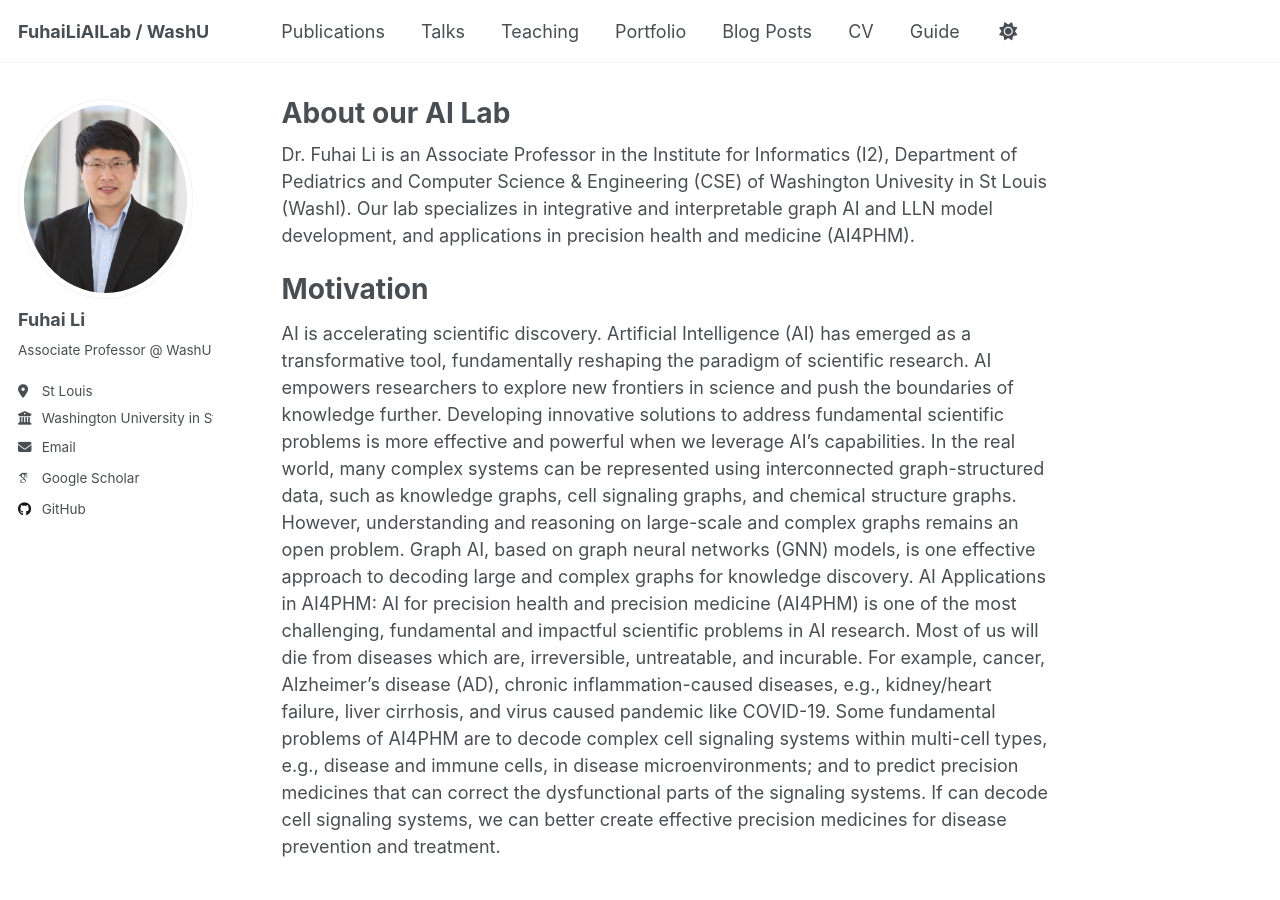
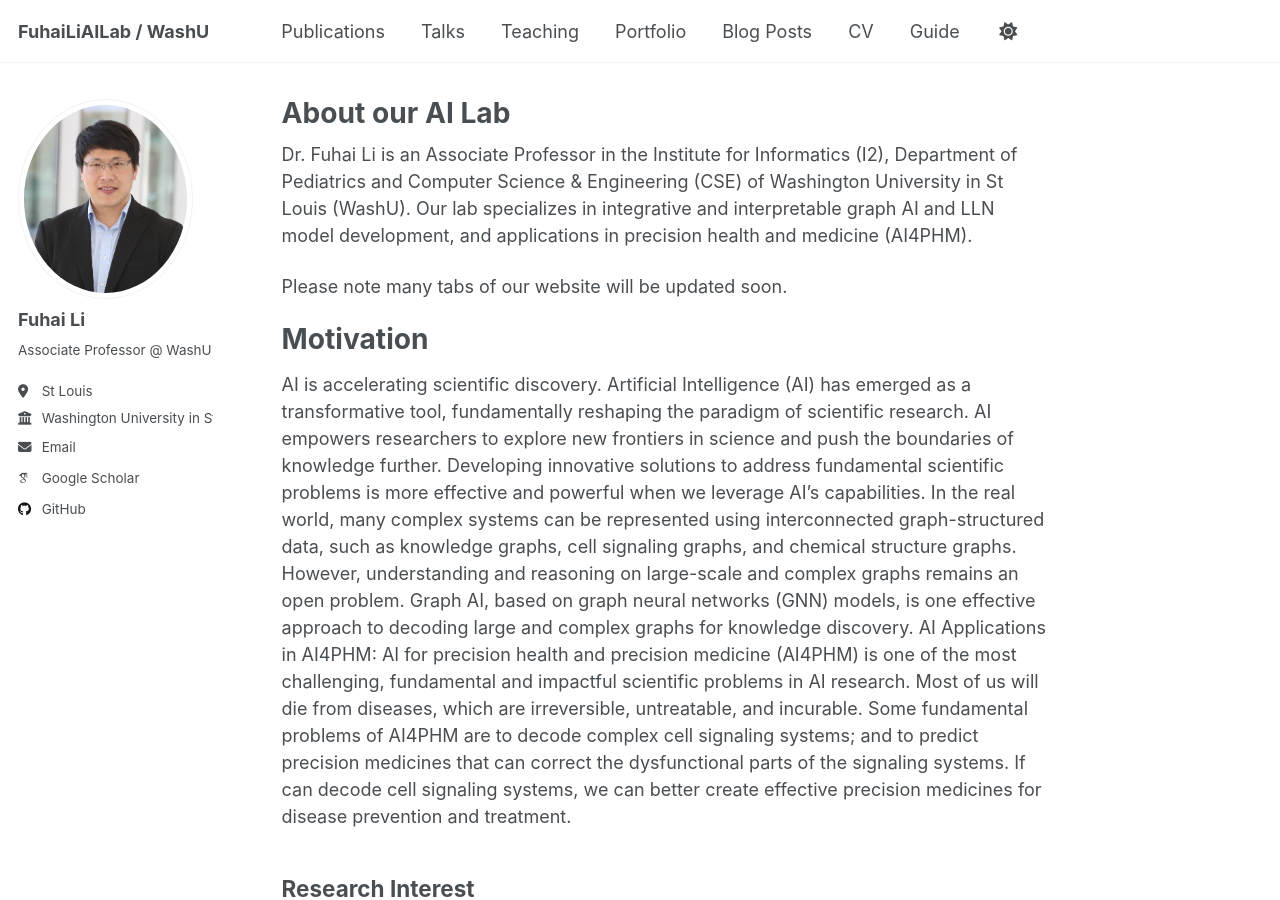
Before and after one commit to FuhaiLiAiLab/FuhaiLiAILab.github.io, a Jekyll site: the page built from _pages/about.md, in a window 1280 px wide and 900 px high. Built offline with Jekyll 4.4.1, drawn with Linux system fonts in a browser that asks for light colours; some web fonts are replaced.

Commit message:
Update about.md

```diff
--- a/_pages/about.md
+++ b/_pages/about.md
@@ -7,13 +7,14 @@ redirect_from:
   - /about.html
 ---
 
-Dr. Fuhai Li is an Associate Professor in the Institute for Informatics (I2), Department of Pediatrics and Computer Science & Engineering (CSE) of Washington Univesity in St Louis (WashI). Our lab specializes in integrative and interpretable graph AI and LLN model development, and applications in precision health and medicine (AI4PHM).
+Dr. Fuhai Li is an Associate Professor in the Institute for Informatics (I2), Department of Pediatrics and Computer Science & Engineering (CSE) of Washington University in St Louis (WashU). Our lab specializes in integrative and interpretable graph AI and LLN model development, and applications in precision health and medicine (AI4PHM).
 
+Please note many tabs of our website will be updated soon.
 
 Motivation
 ======
 AI is accelerating scientific discovery. Artificial Intelligence (AI) has emerged as a transformative tool, fundamentally reshaping the paradigm of scientific research. AI empowers researchers to explore new frontiers in science and push the boundaries of knowledge further. Developing innovative solutions to address fundamental scientific problems is more effective and powerful when we leverage AI's capabilities. In the real world, many complex systems can be represented using interconnected graph-structured data, such as knowledge graphs, cell signaling graphs, and chemical structure graphs. However, understanding and reasoning on large-scale and complex graphs remains an open problem. Graph AI, based on graph neural networks (GNN) models, is one effective approach to decoding large and complex graphs for knowledge discovery.
-AI Applications in AI4PHM: AI for precision health and precision medicine (AI4PHM) is one of the most challenging, fundamental and impactful scientific problems in AI research. Most of us will die from diseases which are, irreversible, untreatable, and incurable. For example, cancer, Alzheimer’s disease (AD), chronic inflammation-caused diseases, e.g., kidney/heart failure, liver cirrhosis, and virus caused pandemic like COVID-19. Some fundamental problems of AI4PHM are to decode complex cell signaling systems within multi-cell types, e.g., disease and immune cells, in disease microenvironments; and to predict precision medicines that can correct the dysfunctional parts of the signaling systems. If can decode cell signaling systems, we can better create effective precision medicines for disease prevention and treatment.
+AI Applications in AI4PHM: AI for precision health and precision medicine (AI4PHM) is one of the most challenging, fundamental and impactful scientific problems in AI research. Most of us will die from diseases, which are irreversible, untreatable, and incurable. Some fundamental problems of AI4PHM are to decode complex cell signaling systems; and to predict precision medicines that can correct the dysfunctional parts of the signaling systems. If can decode cell signaling systems, we can better create effective precision medicines for disease prevention and treatment.
 
 Research Interest
 ------
```
